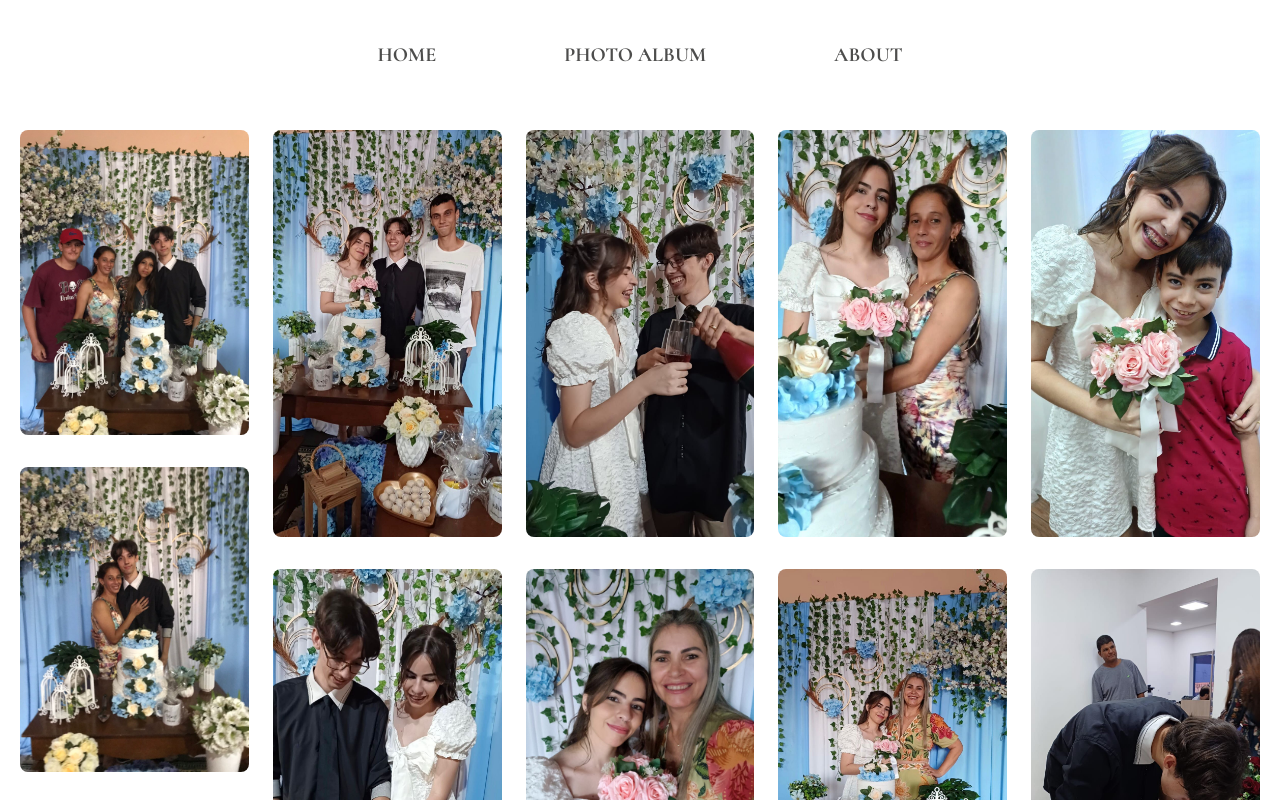
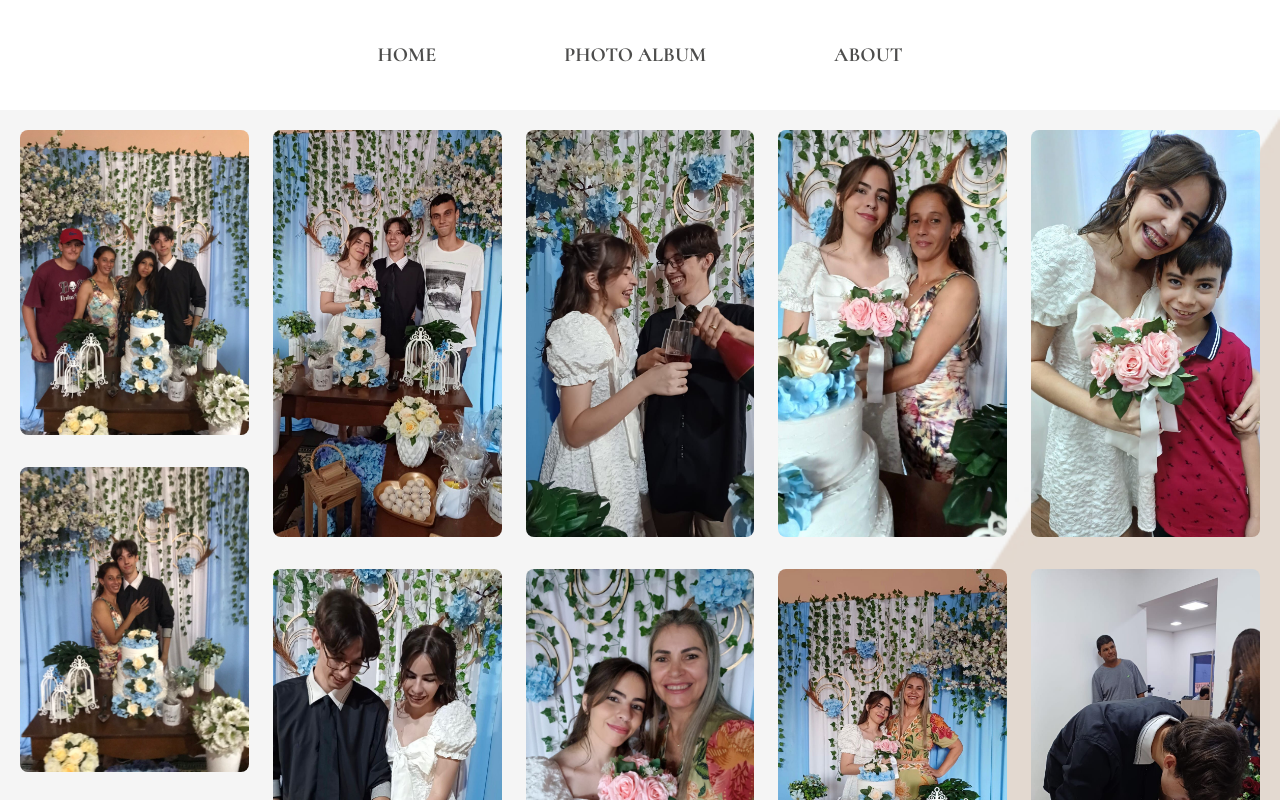
Before and after one commit to Emaus-Leonardo/Weeding-album, a React (Vite) app: page /photo-album in a window 1280 px wide. Shown: the top 800 px of the page. Built offline with nearby package versions, Linux system fonts and the light colour scheme.

Commit message:
add bg in g in page photo album

```diff
--- a/src/assets/components/pages/PhotoAlbum.jsx
+++ b/src/assets/components/pages/PhotoAlbum.jsx
@@ -22,7 +22,7 @@ const PhotoAlbum = () => {
   ];
 
   return (
-    <div className="p-5 md:p-19">
+    <div className="p-5 md:p-19 bg-custom">
       <div
         className="columns-1 gap-5 lg:gap-6 sm:columns-2 lg:columns-4 xl:columns-5 tablet:columns-2 md:columns-3
       [&>img:not(:firs-child)]:mt-5 lg:[&>img:not(:first-child)]:mt-8 sm:[&>img:not(:first-child)]:mt-8 md:[&>img:not(:first-child)]:mt-8"
```
